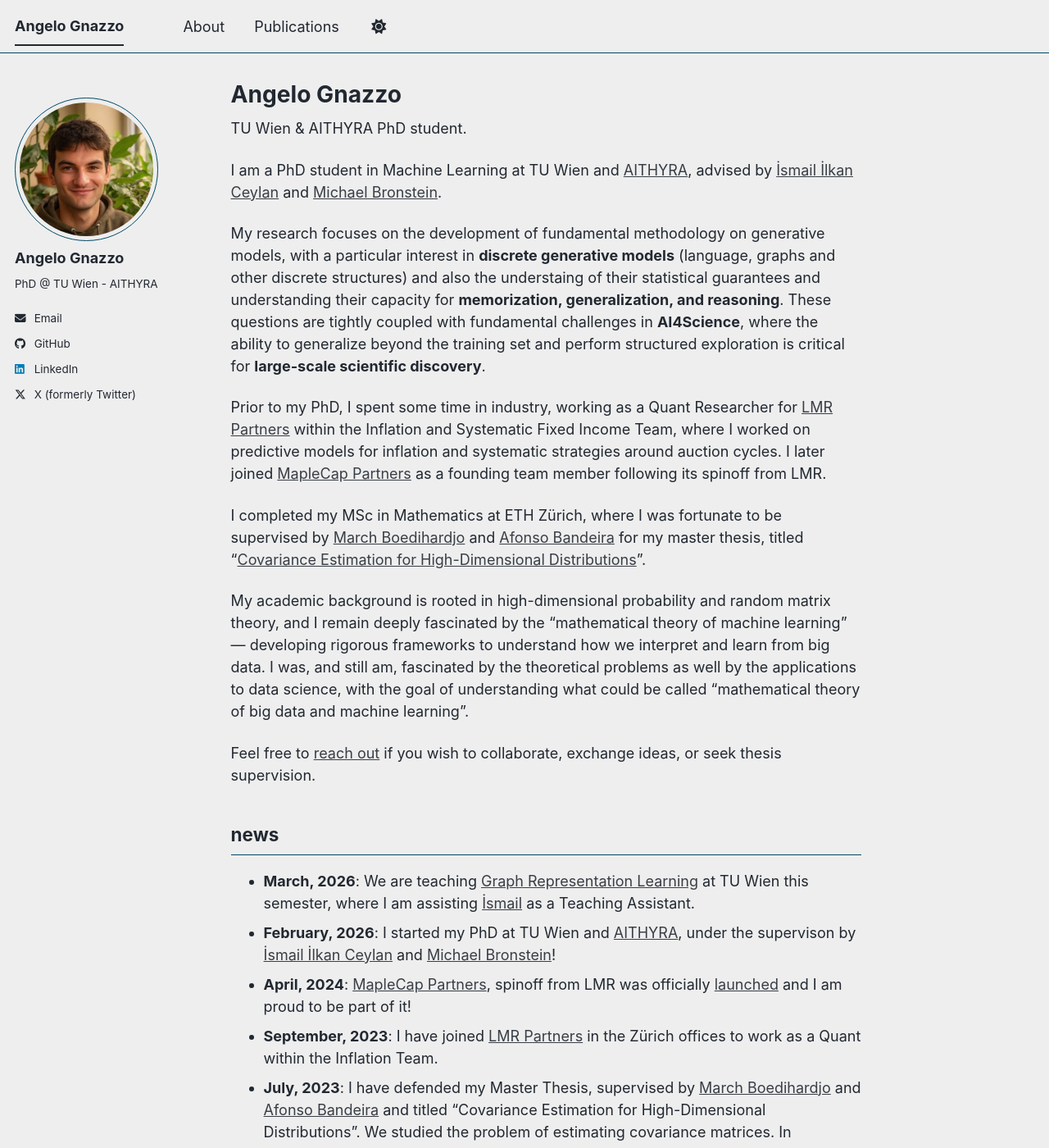
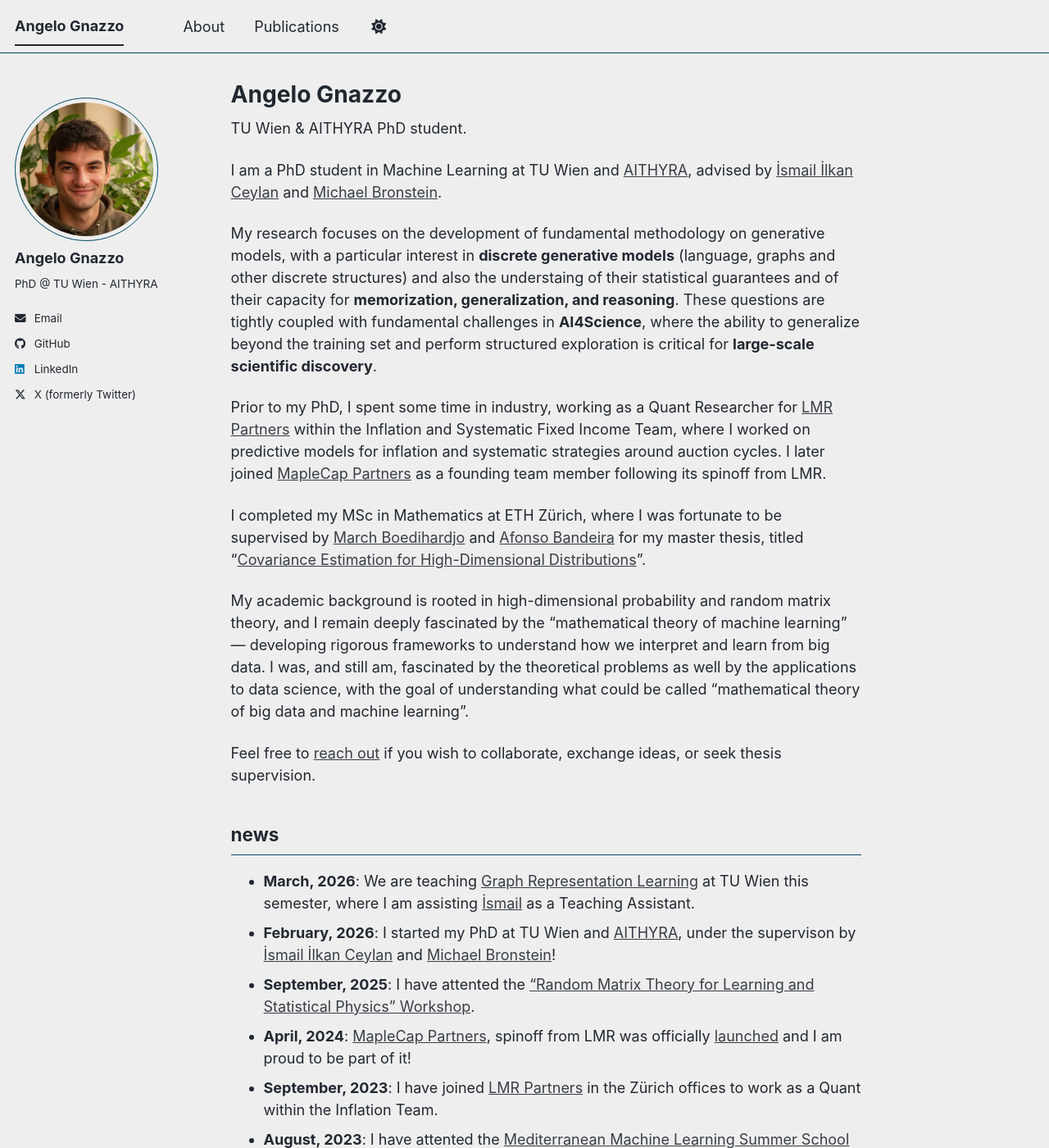
Before and after one commit to angelognazzo/angelognazzo.github.io, a Jekyll site: the page built from _pages/about.md, in a window 1280 px wide and 1400 px high. Shown: the whole window at 82% size. Built offline with Jekyll 4.4.1, drawn with Linux system fonts in a browser that asks for light colours; a script bundle is joined from its source files by our own code; library files that are not in the unit come from our copies; some of the changed text lies outside the part shown.

Commit message:
Updated summer schools information

```diff
--- a/_pages/about.md
+++ b/_pages/about.md
@@ -13,7 +13,7 @@
 
 I am a PhD student in Machine Learning at TU Wien and [AITHYRA](https://aithyra.at/){:target="_blank"}, advised by [İsmail İlkan Ceylan](https://www.cs.ox.ac.uk/people/ismaililkan.ceylan/){:target="_blank"} and [Michael Bronstein](https://www.cs.ox.ac.uk/people/michael.bronstein/){:target="_blank"}.
 
-My research focuses on the development of fundamental methodology on generative models, with a particular interest in **discrete generative models** (language, graphs and other discrete structures) and also the understaing of their statistical guarantees and understanding their capacity for **memorization, generalization, and reasoning**.
+My research focuses on the development of fundamental methodology on generative models, with a particular interest in **discrete generative models** (language, graphs and other discrete structures) and also the understaing of their statistical guarantees and of their capacity for **memorization, generalization, and reasoning**.
 These questions are tightly coupled with fundamental challenges in **AI4Science**, where the ability to generalize beyond the training set and perform structured exploration is critical for **large-scale scientific discovery**.
 
 Prior to my PhD, I spent some time in industry, working as a Quant Researcher for [LMR Partners](https://www.lmrpartners.com/){:target="_blank"} within the Inflation and Systematic Fixed Income Team, where I worked on predictive models for inflation and systematic strategies around auction cycles. I later joined [MapleCap Partners](https://www.maplecap.com/){:target="_blank"} as a founding team member following its spinoff from LMR.
@@ -31,8 +31,10 @@
 
 *   **March, 2026**: We are teaching [Graph Representation Learning](https://tiss.tuwien.ac.at/course/courseDetails.xhtml?dswid=6854&dsrid=79&semester=2026S&courseNr=192197){:target="_blank"} at TU Wien this semester, where I am assisting [İsmail](https://www.cs.ox.ac.uk/people/ismaililkan.ceylan/){:target="_blank"} as a Teaching Assistant.
 *   **February, 2026**: I started my PhD at TU Wien and [AITHYRA](https://aithyra.at/){:target="_blank"}, under the supervison by [İsmail İlkan Ceylan](https://www.cs.ox.ac.uk/people/ismaililkan.ceylan/){:target="_blank"} and [Michael Bronstein](https://www.cs.ox.ac.uk/people/michael.bronstein/){:target="_blank"}!
+*   **September, 2025**: I have attented the ["Random Matrix Theory for Learning and Statistical Physics" Workshop](https://www.uni-bielefeld.de/einrichtungen/zif/events/#/event/8068){:target="_blank"}.
 *   **April, 2024**: [MapleCap Partners](https://www.maplecap.com/){:target="_blank"}, spinoff from LMR was officially [launched](https://thehedgefundjournal.com/wp-content/uploads/2025/11/Tomorrows-Titans-2025-%E2%80%93-The-Hedge-Fund-Journal-v1.pdf){:target="_blank"} and I am proud to be part of it!
 *   **September, 2023**: I have joined [LMR Partners](https://www.lmrpartners.com/){:target="_blank"} in the Zürich offices to work as a Quant within the Inflation Team.
+*   **August, 2023**: I have attented the [Mediterranean Machine Learning Summer School](https://www.m2lschool.org/past-editions/m2l-2023-greece){:target="_blank"} 2023 edition, which took place in Thessaloniki.
 *   **July, 2023**: I have defended my Master Thesis, supervised by [March Boedihardjo](https://apps.math.msu.edu/PageSpace/pb/boedihardjo){:target="_blank"} and [Afonso Bandeira](https://people.math.ethz.ch/~abandeira/){:target="_blank"} and titled "Covariance Estimation for High-Dimensional Distributions".
 We studied the problem of estimating covariance matrices. In particular, the main question we posed ourselves is: "Which is the minimal sample size n to guarantee that the sample covariance matrix approximates with epsilon accuracy the true covariance matrix?" Take a look at it [here](https://angelognazzo.github.io/files/ETH_Z%C3%BCrich_Angelo_Gnazzo_Thesis_Covariance_Estimation.pdf){:target="_blank"}!
 *   **June, 2022**: I started working at @ ETH AI Center as a research intern, advised by [Amartya Sanyal](https://amartya18x.github.io/){:target="_blank"}. I am going to be focusing on problems at the intersection of Differential Privacy and Online Learning!
```
